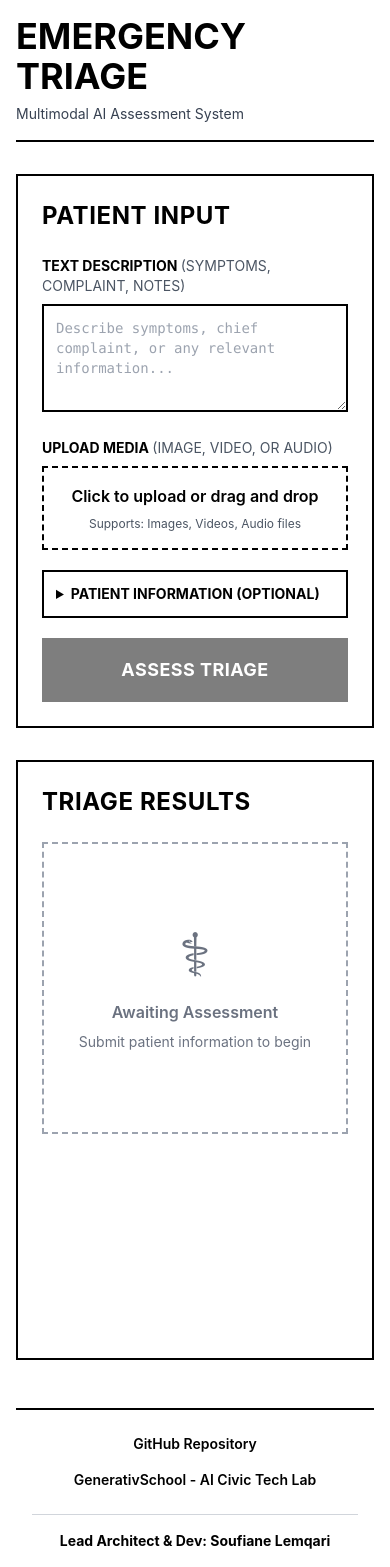
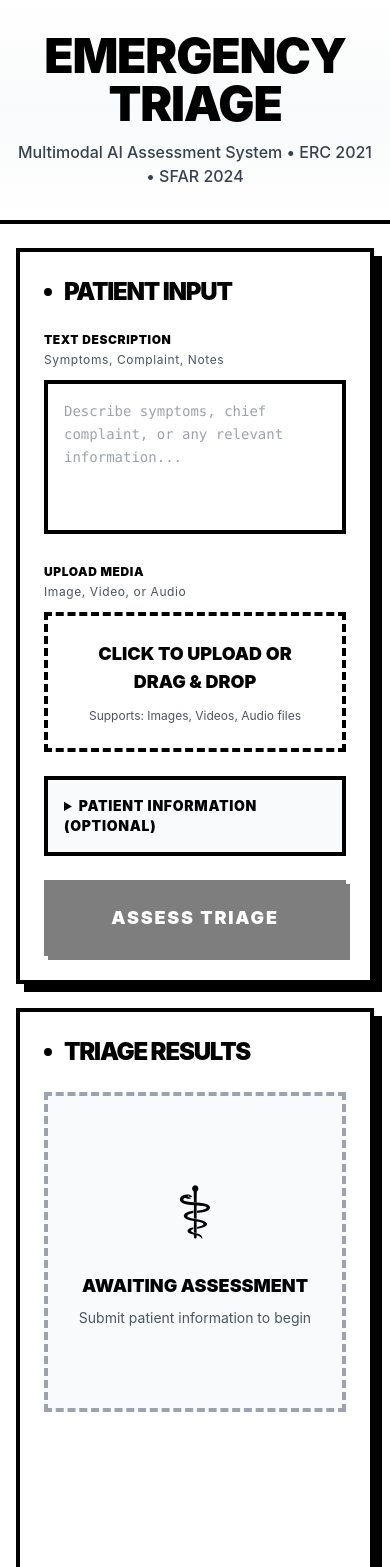
Before and after one commit to GenerativSchool-Lab/aura, a Next.js app in the folder frontend/: page / in a window 390 px wide. Shown: the top 1567 px of the page. Built offline with nearby package versions, Linux system fonts and the light colour scheme.

Commit message:
Enhance clinical reasoning detail and improve UI design with better typography, shadows, and spacing while maintaining responsiveness

```diff
--- a/frontend/app/page.tsx
+++ b/frontend/app/page.tsx
@@ -139,6 +139,20 @@ export default function Home() {
     return 'text-black'
   }
 
+  const getUrgencyBadgeColor = (urgency: string) => {
+    const urgencyLower = urgency.toLowerCase()
+    if (urgencyLower.includes('immediate') || urgencyLower.includes('critical')) {
+      return 'bg-black text-white'
+    }
+    if (urgencyLower.includes('urgent')) {
+      return 'bg-gray-800 text-white'
+    }
+    if (urgencyLower.includes('moderate')) {
+      return 'bg-gray-600 text-white'
+    }
+    return 'bg-gray-300 text-black'
+  }
+
   const handleSubmit = async (e: React.FormEvent) => {
     e.preventDefault()
     setLoading(true)
@@ -211,49 +225,69 @@ export default function Home() {
   }
 
   return (
-    <main className="min-h-screen bg-white p-4 md:p-8">
-      <div className="max-w-7xl mx-auto">
-        {/* Header */}
-        <div className="mb-8 border-b-2 border-black pb-4">
-          <h1 className="text-4xl font-bold text-black mb-2">EMERGENCY TRIAGE</h1>
-          <p className="text-gray-700 text-sm">Multimodal AI Assessment System</p>
+    <main className="min-h-screen bg-white">
+      {/* Header with gradient effect */}
+      <div className="bg-gradient-to-b from-white via-gray-50 to-white border-b-4 border-black">
+        <div className="max-w-7xl mx-auto px-4 md:px-8 py-8 md:py-12">
+          <div className="text-center md:text-left">
+            <h1 className="text-5xl md:text-6xl font-black text-black mb-3 tracking-tight">
+              EMERGENCY TRIAGE
+            </h1>
+            <p className="text-gray-700 text-base md:text-lg font-medium">
+              Multimodal AI Assessment System • ERC 2021 • SFAR 2024
+            </p>
+          </div>
+        </div>
       </div>
 
-        <div className="grid md:grid-cols-2 gap-8">
+      <div className="max-w-7xl mx-auto px-4 md:px-8 py-6 md:py-10">
+        <div className="grid lg:grid-cols-2 gap-6 md:gap-10">
           {/* Input Section */}
           <div className="space-y-6">
-            <div className="border-2 border-black p-6 bg-white">
-              <h2 className="text-2xl font-bold text-black mb-6 uppercase tracking-wide">Patient Input</h2>
+            <div className="border-4 border-black shadow-[8px_8px_0px_0px_rgba(0,0,0,1)] bg-white transition-shadow hover:shadow-[12px_12px_0px_0px_rgba(0,0,0,1)]">
+              <div className="p-6 md:p-8">
+                <div className="flex items-center gap-3 mb-6">
+                  <div className="w-2 h-2 bg-black rounded-full"></div>
+                  <h2 className="text-2xl md:text-3xl font-black text-black uppercase tracking-tighter">
+                    Patient Input
+                  </h2>
+                </div>
 
-              <form onSubmit={handleSubmit} className="space-y-5">
+                <form onSubmit={handleSubmit} className="space-y-6">
                   {/* Text Input */}
                   <div>
-                  <label className="block text-sm font-bold text-black mb-2 uppercase">
-                    Text Description <span className="text-gray-600 font-normal">(Symptoms, Complaint, Notes)</span>
+                    <label className="block text-xs md:text-sm font-black text-black mb-3 uppercase tracking-wider">
+                      Text Description
+                      <span className="block text-xs font-normal text-gray-600 mt-1 normal-case">
+                        Symptoms, Complaint, Notes
+                      </span>
                     </label>
                     <textarea
                       value={textInput}
                       onChange={(e) => setTextInput(e.target.value)}
-                    className="w-full p-3 border-2 border-black focus:outline-none focus:ring-2 focus:ring-black bg-white text-black font-mono text-sm"
-                    rows={4}
+                      className="w-full p-4 border-4 border-black focus:outline-none focus:ring-4 focus:ring-black bg-white text-black font-mono text-sm leading-relaxed resize-none transition-all"
+                      rows={5}
                       placeholder="Describe symptoms, chief complaint, or any relevant information..."
                     />
                   </div>
 
                   {/* File Upload */}
                   <div>
-                  <label className="block text-sm font-bold text-black mb-2 uppercase">
-                    Upload Media <span className="text-gray-600 font-normal">(Image, Video, or Audio)</span>
+                    <label className="block text-xs md:text-sm font-black text-black mb-3 uppercase tracking-wider">
+                      Upload Media
+                      <span className="block text-xs font-normal text-gray-600 mt-1 normal-case">
+                        Image, Video, or Audio
+                      </span>
                     </label>
                     <div
                       ref={dropZoneRef}
                       onDragOver={handleDragOver}
                       onDragLeave={handleDragLeave}
                       onDrop={handleDrop}
-                    className={`border-2 border-dashed p-4 text-center transition-colors ${
+                      className={`border-4 border-dashed p-6 md:p-8 text-center transition-all ${
                         isDragging
-                        ? 'border-black bg-black text-white'
-                        : 'border-black bg-white'
+                          ? 'border-black bg-black text-white shadow-inner'
+                          : 'border-black bg-white hover:bg-gray-50'
                       }`}
                     >
                       <input
@@ -268,8 +302,8 @@ export default function Home() {
                         htmlFor="file-upload"
                         className="cursor-pointer block"
                       >
-                      <div className={`font-semibold mb-2 ${isDragging ? 'text-white' : 'text-black'}`}>
-                        {file ? file.name : (isDragging ? 'Drop file here' : 'Click to upload or drag and drop')}
+                        <div className={`text-lg md:text-xl font-black mb-3 ${isDragging ? 'text-white' : 'text-black'}`}>
+                          {file ? file.name : (isDragging ? 'DROP FILE HERE' : 'CLICK TO UPLOAD OR DRAG & DROP')}
                         </div>
                         <div className={`text-xs ${isDragging ? 'text-gray-300' : 'text-gray-600'}`}>
                           Supports: Images, Videos, Audio files
@@ -279,42 +313,42 @@ export default function Home() {
                         <button
                           type="button"
                           onClick={removeFile}
-                        className="mt-2 px-3 py-1 bg-black text-white text-xs font-bold hover:bg-gray-800"
+                          className="mt-4 px-4 py-2 bg-black text-white text-xs font-black uppercase hover:bg-gray-800 transition-colors"
                         >
                           REMOVE
                         </button>
                       )}
                     </div>
                     {filePreview && (
-                    <div className="mt-3 border-2 border-black p-2 bg-white">
-                      <img src={filePreview} alt="Preview" className="max-w-full h-auto max-h-48 mx-auto" />
+                      <div className="mt-4 border-4 border-black p-3 bg-white">
+                        <img src={filePreview} alt="Preview" className="max-w-full h-auto max-h-64 mx-auto" />
                       </div>
                     )}
                   </div>
 
                   {/* Patient Info - Collapsible */}
-                <details className="border-2 border-black">
-                  <summary className="p-3 font-bold text-black cursor-pointer uppercase text-sm">
+                  <details className="border-4 border-black bg-gray-50">
+                    <summary className="p-4 font-black text-black cursor-pointer uppercase text-sm tracking-wider hover:bg-gray-100 transition-colors">
                       Patient Information (Optional)
                     </summary>
-                  <div className="p-4 space-y-4 bg-gray-50">
+                    <div className="p-4 md:p-6 space-y-5 bg-white border-t-4 border-black">
                       <div className="grid grid-cols-2 gap-4">
                         <div>
-                        <label className="block text-xs font-bold text-black mb-1 uppercase">Age</label>
+                          <label className="block text-xs font-black text-black mb-2 uppercase tracking-wider">Age</label>
                           <input
                             type="number"
                             value={formData.patient_age}
                             onChange={(e) => setFormData({...formData, patient_age: e.target.value})}
-                          className="w-full p-2 border-2 border-black focus:outline-none focus:ring-2 focus:ring-black bg-white text-black"
+                            className="w-full p-3 border-4 border-black focus:outline-none focus:ring-4 focus:ring-black bg-white text-black font-bold"
                             placeholder="45"
                           />
                         </div>
                         <div>
-                        <label className="block text-xs font-bold text-black mb-1 uppercase">Gender</label>
+                          <label className="block text-xs font-black text-black mb-2 uppercase tracking-wider">Gender</label>
                           <select
                             value={formData.patient_gender}
                             onChange={(e) => setFormData({...formData, patient_gender: e.target.value})}
-                          className="w-full p-2 border-2 border-black focus:outline-none focus:ring-2 focus:ring-black bg-white text-black"
+                            className="w-full p-3 border-4 border-black focus:outline-none focus:ring-4 focus:ring-black bg-white text-black font-bold"
                           >
                             <option value="">Select...</option>
                             <option value="Male">Male</option>
@@ -325,45 +359,45 @@ export default function Home() {
                       </div>
 
                       <div>
-                      <label className="block text-xs font-bold text-black mb-1 uppercase">Vital Signs</label>
+                        <label className="block text-xs font-black text-black mb-2 uppercase tracking-wider">Vital Signs</label>
                         <input
                           type="text"
                           value={formData.vital_signs}
                           onChange={(e) => setFormData({...formData, vital_signs: e.target.value})}
-                        className="w-full p-2 border-2 border-black focus:outline-none focus:ring-2 focus:ring-black bg-white text-black"
+                          className="w-full p-3 border-4 border-black focus:outline-none focus:ring-4 focus:ring-black bg-white text-black"
                           placeholder="BP: 120/80, HR: 72, Temp: 98.6"
                         />
                       </div>
 
                       <div>
-                      <label className="block text-xs font-bold text-black mb-1 uppercase">Medical History</label>
+                        <label className="block text-xs font-black text-black mb-2 uppercase tracking-wider">Medical History</label>
                         <textarea
                           value={formData.medical_history}
                           onChange={(e) => setFormData({...formData, medical_history: e.target.value})}
-                        className="w-full p-2 border-2 border-black focus:outline-none focus:ring-2 focus:ring-black bg-white text-black text-sm"
+                          className="w-full p-3 border-4 border-black focus:outline-none focus:ring-4 focus:ring-black bg-white text-black text-sm resize-none"
                           rows={2}
                           placeholder="Previous conditions, surgeries..."
                         />
                       </div>
 
                       <div>
-                      <label className="block text-xs font-bold text-black mb-1 uppercase">Medications</label>
+                        <label className="block text-xs font-black text-black mb-2 uppercase tracking-wider">Medications</label>
                         <input
                           type="text"
                           value={formData.current_medications}
                           onChange={(e) => setFormData({...formData, current_medications: e.target.value})}
-                        className="w-full p-2 border-2 border-black focus:outline-none focus:ring-2 focus:ring-black bg-white text-black"
+                          className="w-full p-3 border-4 border-black focus:outline-none focus:ring-4 focus:ring-black bg-white text-black"
                           placeholder="Current medications"
                         />
                       </div>
 
                       <div>
-                      <label className="block text-xs font-bold text-black mb-1 uppercase">Allergies</label>
+                        <label className="block text-xs font-black text-black mb-2 uppercase tracking-wider">Allergies</label>
                         <input
                           type="text"
                           value={formData.allergies}
                           onChange={(e) => setFormData({...formData, allergies: e.target.value})}
-                        className="w-full p-2 border-2 border-black focus:outline-none focus:ring-2 focus:ring-black bg-white text-black"
+                          className="w-full p-3 border-4 border-black focus:outline-none focus:ring-4 focus:ring-black bg-white text-black"
                           placeholder="Known allergies"
                         />
                       </div>
@@ -371,7 +405,7 @@ export default function Home() {
                   </details>
 
                   {error && (
-                  <div className="p-3 bg-black text-white border-2 border-black font-bold text-sm">
+                    <div className="p-4 bg-black text-white border-4 border-black font-black text-sm uppercase tracking-wider">
                       ERROR: {error}
                     </div>
                   )}
@@ -379,75 +413,97 @@ export default function Home() {
                   <button
                     type="submit"
                     disabled={loading || (!textInput.trim() && !file)}
-                  className="w-full px-6 py-4 bg-black text-white font-bold text-lg uppercase tracking-wide hover:bg-gray-800 disabled:opacity-50 disabled:cursor-not-allowed border-2 border-black transition-all"
+                    className="w-full px-6 py-5 bg-black text-white font-black text-lg md:text-xl uppercase tracking-widest hover:bg-gray-800 disabled:opacity-50 disabled:cursor-not-allowed border-4 border-black shadow-[4px_4px_0px_0px_rgba(0,0,0,1)] hover:shadow-[6px_6px_0px_0px_rgba(0,0,0,1)] transition-all active:shadow-[2px_2px_0px_0px_rgba(0,0,0,1)]"
                   >
                     {loading ? 'ANALYZING...' : 'ASSESS TRIAGE'}
                   </button>
                 </form>
               </div>
             </div>
+          </div>
 
           {/* Results Section */}
           <div className="space-y-6">
-            <div className="border-2 border-black p-6 bg-white min-h-[600px]">
-              <h2 className="text-2xl font-bold text-black mb-6 uppercase tracking-wide">Triage Results</h2>
+            <div className="border-4 border-black shadow-[8px_8px_0px_0px_rgba(0,0,0,1)] bg-white min-h-[600px]">
+              <div className="p-6 md:p-8">
+                <div className="flex items-center gap-3 mb-6">
+                  <div className="w-2 h-2 bg-black rounded-full"></div>
+                  <h2 className="text-2xl md:text-3xl font-black text-black uppercase tracking-tighter">
+                    Triage Results
+                  </h2>
+                </div>
 
                 {!result && !loading && (
-                <div className="text-center text-gray-500 py-20 border-2 border-dashed border-gray-400">
-                  <div className="text-6xl mb-4">⚕</div>
-                  <p className="font-semibold">Awaiting Assessment</p>
-                  <p className="text-sm mt-2">Submit patient information to begin</p>
+                  <div className="text-center py-20 md:py-24 border-4 border-dashed border-gray-400 bg-gray-50">
+                    <div className="text-7xl md:text-8xl mb-6">⚕</div>
+                    <p className="font-black text-lg md:text-xl text-black mb-2">AWAITING ASSESSMENT</p>
+                    <p className="text-sm md:text-base text-gray-600">Submit patient information to begin</p>
                   </div>
                 )}
 
                 {loading && (
-                <div className="text-center py-20">
-                  <div className="inline-block animate-pulse">
-                    <div className="w-16 h-16 border-4 border-black border-t-transparent rounded-full animate-spin mx-auto mb-4"></div>
+                  <div className="text-center py-20 md:py-24">
+                    <div className="inline-block">
+                      <div className="w-20 h-20 border-4 border-black border-t-transparent rounded-full animate-spin mx-auto mb-6"></div>
                     </div>
-                  <p className="text-black font-bold text-lg mt-4">ANALYZING...</p>
-                  <p className="text-gray-600 text-sm mt-2">Processing multimodal input</p>
+                    <p className="text-black font-black text-xl md:text-2xl mt-6">ANALYZING...</p>
+                    <p className="text-gray-600 text-sm md:text-base mt-3">Processing multimodal input</p>
                   </div>
                 )}
 
                 {result && (
-                <div className="space-y-5">
+                  <div className="space-y-6">
                     {/* Severity Score - Large Display */}
-                  <div className="border-4 border-black p-6 text-center">
-                    <div className="text-xs font-bold text-black uppercase tracking-widest mb-2">Severity Score</div>
-                    <div className={`inline-block px-8 py-4 ${getSeverityColor(result.severity_score)} ${getSeverityTextColor(result.severity_score)} text-5xl font-bold border-4 border-black`}>
+                    <div className="border-4 border-black p-6 md:p-8 text-center bg-gradient-to-br from-white to-gray-50">
+                      <div className="text-xs font-black text-black uppercase tracking-widest mb-3">Severity Score</div>
+                      <div className={`inline-block px-10 md:px-12 py-6 md:py-8 ${getSeverityColor(result.severity_score)} ${getSeverityTextColor(result.severity_score)} text-6xl md:text-7xl font-black border-4 border-black shadow-[6px_6px_0px_0px_rgba(0,0,0,1)]`}>
                         {Math.round(result.severity_score)}
                       </div>
-                    <div className="text-xs mt-2 text-gray-700">/ 100</div>
-                    <div className="mt-3 text-lg font-bold text-black uppercase">{result.severity_level}</div>
+                      <div className="text-xs md:text-sm mt-3 text-gray-700 font-bold">/ 100</div>
+                      <div className="mt-4 text-xl md:text-2xl font-black text-black uppercase tracking-wider">
+                        {result.severity_level}
+                      </div>
                     </div>
 
                     {/* Urgency Badge */}
-                  <div className="border-2 border-black p-4 bg-black text-white">
-                    <div className="text-xs font-bold uppercase tracking-widest mb-1">Urgency Level</div>
-                    <div className="text-2xl font-bold uppercase">{result.urgency}</div>
+                    <div className={`border-4 border-black p-5 md:p-6 ${getUrgencyBadgeColor(result.urgency)} shadow-[4px_4px_0px_0px_rgba(0,0,0,1)]`}>
+                      <div className="text-xs font-black uppercase tracking-widest mb-2 opacity-90">Urgency Level</div>
+                      <div className="text-3xl md:text-4xl font-black uppercase tracking-tight">
+                        {result.urgency}
+                      </div>
                     </div>
 
                     {/* Recommended Service */}
-                  <div className="border-2 border-black p-4 bg-white">
-                    <div className="text-xs font-bold text-black uppercase tracking-widest mb-2">Recommended Service</div>
-                    <div className="text-xl font-bold text-black uppercase">{result.recommended_service}</div>
+                    <div className="border-4 border-black p-5 md:p-6 bg-white">
+                      <div className="text-xs font-black text-black uppercase tracking-widest mb-3">Recommended Service</div>
+                      <div className="text-2xl md:text-3xl font-black text-black uppercase tracking-tight leading-tight">
+                        {result.recommended_service}
+                      </div>
                     </div>
 
                     {/* Assessment */}
-                  <div className="border-2 border-black p-4 bg-gray-50">
-                    <div className="text-xs font-bold text-black uppercase tracking-widest mb-2">Triage Assessment</div>
-                    <p className="text-black leading-relaxed">{result.triage_assessment}</p>
+                    <div className="border-4 border-black p-5 md:p-6 bg-gray-50">
+                      <div className="text-xs font-black text-black uppercase tracking-widest mb-3">Triage Assessment</div>
+                      <p className="text-black leading-relaxed text-sm md:text-base whitespace-pre-wrap">
+                        {result.triage_assessment}
+                      </p>
                     </div>
 
-                  {/* Reasoning */}
-                  <div className="border-2 border-black p-4 bg-white">
-                    <div className="text-xs font-bold text-black uppercase tracking-widest mb-2">Clinical Reasoning</div>
-                    <p className="text-gray-700 text-sm leading-relaxed">{result.reasoning}</p>
+                    {/* Clinical Reasoning - Enhanced Display */}
+                    <div className="border-4 border-black p-5 md:p-6 bg-white">
+                      <div className="flex items-center gap-2 mb-4">
+                        <div className="w-1 h-6 bg-black"></div>
+                        <div className="text-xs font-black text-black uppercase tracking-widest">Clinical Reasoning</div>
+                      </div>
+                      <div className="prose prose-sm max-w-none">
+                        <p className="text-gray-800 leading-relaxed text-sm md:text-base whitespace-pre-wrap font-medium">
+                          {result.reasoning}
+                        </p>
+                      </div>
                     </div>
 
                     {/* Model Used */}
-                  <div className="text-xs text-gray-500 text-right uppercase tracking-widest">
+                    <div className="text-xs text-gray-500 text-right uppercase tracking-widest font-bold">
                       Model: {result.model_used}
                     </div>
                   </div>
@@ -456,41 +512,43 @@ export default function Home() {
             </div>
           </div>
         </div>
+      </div>
 
       {/* Footer */}
-      <footer className="mt-12 border-t-2 border-black pt-6 pb-4">
-        <div className="max-w-7xl mx-auto px-4">
-          <div className="flex flex-col gap-6 text-sm">
+      <footer className="mt-16 border-t-4 border-black bg-white">
+        <div className="max-w-7xl mx-auto px-4 md:px-8 py-8 md:py-10">
+          <div className="flex flex-col gap-8 text-sm">
             {/* Links */}
-            <div className="flex flex-col md:flex-row gap-4 items-center justify-center">
+            <div className="flex flex-col md:flex-row gap-4 md:gap-6 items-center justify-center">
               <a
                 href="https://github.com/GenerativSchool-Lab/aura"
                 target="_blank"
                 rel="noopener noreferrer"
-                className="text-black hover:underline font-semibold"
+                className="text-black hover:underline font-black uppercase tracking-wider transition-all hover:scale-105"
               >
                 GitHub Repository
               </a>
-              <span className="hidden md:inline text-gray-500">|</span>
+              <span className="hidden md:inline text-gray-400 text-xl">•</span>
               <a
                 href="https://generativschool.com"
                 target="_blank"
                 rel="noopener noreferrer"
-                className="text-black hover:underline font-semibold"
+                className="text-black hover:underline font-black uppercase tracking-wider transition-all hover:scale-105"
               >
                 GenerativSchool - AI Civic Tech Lab
               </a>
             </div>
 
             {/* Credits */}
-            <div className="flex flex-col md:flex-row justify-between items-center gap-4 border-t border-gray-300 pt-4">
+            <div className="flex flex-col md:flex-row justify-between items-center gap-6 border-t-2 border-gray-300 pt-6">
               <div className="text-center md:text-left">
-                <p className="text-black font-bold">Lead Architect & Dev: Soufiane Lemqari</p>
+                <p className="text-black font-black text-base uppercase tracking-wider">Lead Architect & Dev</p>
+                <p className="text-black font-bold text-lg mt-1">Soufiane Lemqari</p>
               </div>
               <div className="text-center md:text-right text-gray-700">
-                <p className="text-xs font-semibold mb-1">Open Source Contributors:</p>
-                <p className="text-xs">Laura Sibony (AI Expert)</p>
-                <p className="text-xs">Camille François, M.D.</p>
+                <p className="text-xs font-black uppercase tracking-widest mb-2">Open Source Contributors</p>
+                <p className="text-sm font-semibold">Laura Sibony (AI Expert)</p>
+                <p className="text-sm font-semibold">Camille François, M.D.</p>
               </div>
             </div>
           </div>
```
Also changed, not shown: 1 other file (tests, documents, lock files or other folders). Lines whose indentation alone changed are shown as unchanged.
